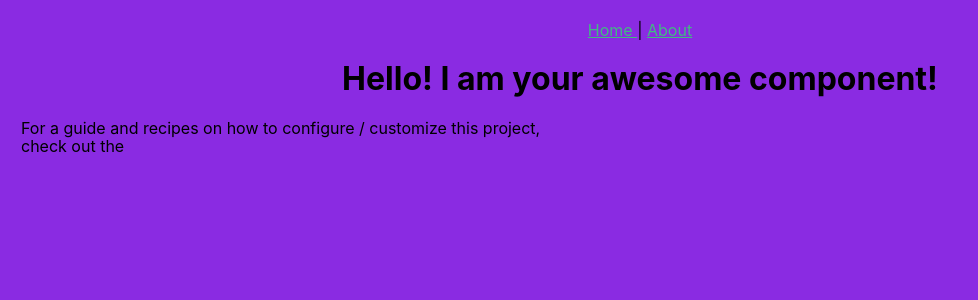
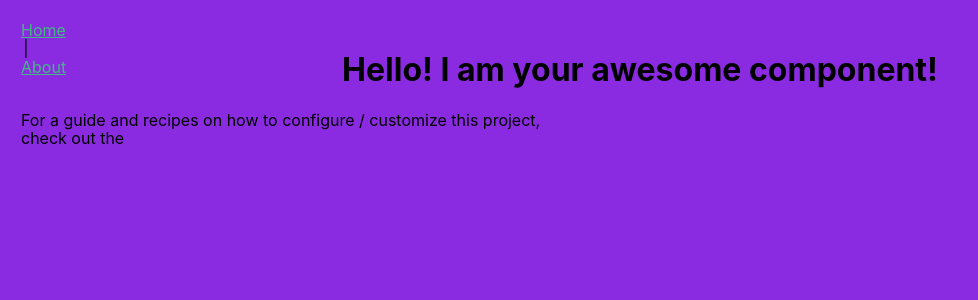
Before and after one commit to zheltkevich/boilerplate, a Vue app: page / in a window 1280 px wide. Shown: the top 300 px of the page, without its empty margins (0-978 px from the left). Built offline with nearby package versions, Linux system fonts and the light colour scheme; a web font is replaced by a local one.

Commit message:
Update template

```diff
--- a/src/vue/App.vue
+++ b/src/vue/App.vue
@@ -22,6 +22,8 @@ export default {
 
 <style lang="scss">
 .nav {
-    text-align: center;
+    height: 10px;
+    width: 10px;
+        text-align: center;
 }
 </style>
```
Also changed, not shown: .eslintrc.js (renamed from .eslintrc.cjs), .stylelintrc.js (renamed from .stylelintrc.cjs), babel.config.js (renamed from babel.config.cjs), postcss.config.js (renamed from postcss.config.cjs), webpack.config.js (renamed from webpack.config.cjs), 1 other file (tests, documents, lock files or other folders).
